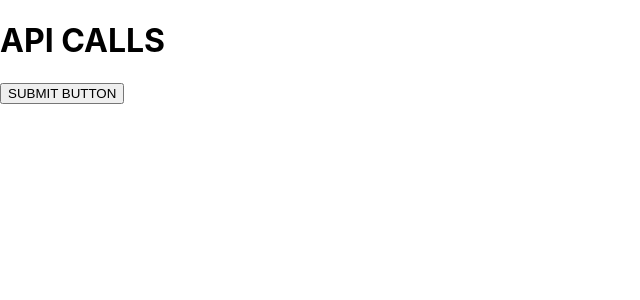
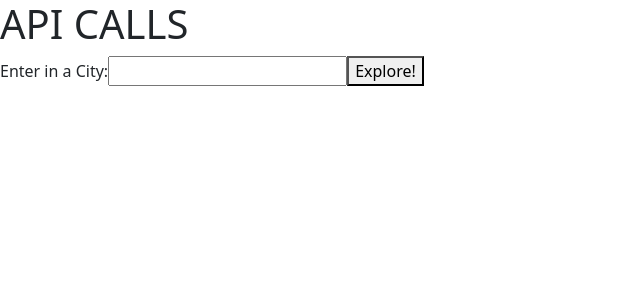
Before and after one commit to S-Makeev/city-explorer, a React (Create React App) app: page / in a window 1280 px wide. Shown: the top 300 px of the page, without its empty margins (0-640 px from the left). Built offline with nearby package versions, Linux system fonts and the light colour scheme.

Commit message:
added city func

```diff
--- a/src/App.js
+++ b/src/App.js
@@ -1,60 +1,75 @@
 import React from 'react';
 import axios from 'axios';
-
+import 'bootstrap/dist/css/bootstrap.min.css';
 
 
 class App extends React.Component {
-
   constructor(props) {
     super(props);
-
     this.state = {
-      pokemonData: [],
-      city: [],
+      city: '',
+      cityData: {},
+      error: false,
+      errorMessage: ''
     }
   }
 
-  handleCityInput = (event) =>
-  {
+  handleCityInput = (event) => {
     this.setState({
-      city: event.target.value,
+      city: event.target.value
     })
   }
- getCityData = (event) => {
-  event.preventDefault();
- }
 
-
-  handleGetPokemonData = async (event) => {
+  getCityData = async (event) => {
     event.preventDefault();
 
-    //TODO: Use AXIOS TO MAKE A CALL OUT TO POKEMON API
-    let pokemonData = await axios.get('https://pokeapi.co/api/v2/pokemon');
+    try {
+      let url = `https://us1.locationiq.com/v1/search?key=${process.env.REACT_APP_LOCATIONIQ_API_KEY}&q=${this.state.city}&format=json`
 
-    //TODO: SET DATA INTO STATE
-    this.setState({
-      pokemonData: pokemonData.data.results,
-    })
+      let cityDataFromAxios = await axios.get(url);
 
+      console.log(cityDataFromAxios.data[0])
 
+      this.setState({
+        cityData: cityDataFromAxios.data[0],
+        error: false
+      });
 
-}
-    //TODO: RENDER THE DATA
+    } catch (error) {
+
+      this.setState({
+        error: true,
+        errorMessage: error.message
+      })
+    }
+
+  }
+
+  // *** MAP PORTION OF YOUR LAB IMG SRC POINTS TO THIS URL:
+  // *** https://maps.locationiq.com/v3/staticmap?key=<YOUR API KEY>&center=<CITY'S LAT>,<CITY'S LON>&zoom=13
 
   render() {
     return (
       <>
         <h1>API CALLS</h1>
-        <form>
-          <button type='submit' onClick={this.handleGetPokemonData}>SUBMIT BUTTON</button>
+
+        <form onSubmit={this.getCityData}>
+          <label > Enter in a City:
+            <input type="text" onChange={this.handleCityInput} />
+          </label>
+          <button type="submit">Explore!</button>
         </form>
-        <form onsubmit ={this.getCityData}></form>
+        <p>{this.state.cityData.display_name}</p>
 
-        <ul>
-          {this.state.pokemonData.map((pokemon, idx) => <li key= {idx}>{pokemon.name}</li>)}
-        </ul>
+        {/* TERNARY - WTF  */}
+        {
+          this.state.error
+            ? <p>{this.state.errorMessage}</p>
+            : <p>{this.state.cityData.display_name}</p>
+        }
       </>
     )
   }
 }
+
 export default App;
```
Also changed, not shown: 1 other file (tests, documents, lock files or other folders).
